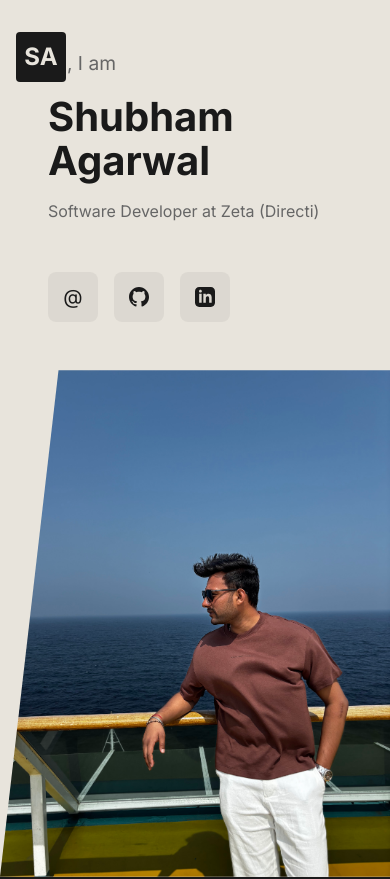
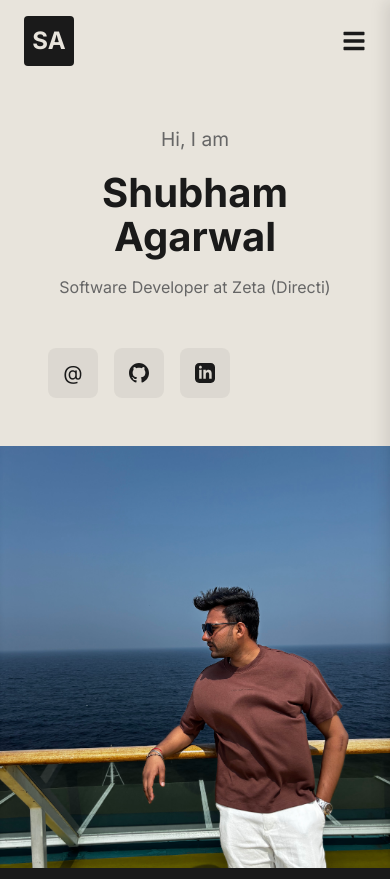
Before and after one commit to shubham-ag-2001/shubham-agarwal, a React (Vite) app: page / in a window 390 px wide. Shown: the top 879 px of the page. Built offline with nearby package versions, Linux system fonts and the light colour scheme.

Commit message:
Responsiveness and resume addition on read more

```diff
--- a/src/components/AboutPreview.jsx
+++ b/src/components/AboutPreview.jsx
@@ -1,4 +1,5 @@
 import PropTypes from 'prop-types'
+import { personalInfo } from '../data/constants'
 import './AboutPreview.css'
 
 const AboutPreview = ({ title, description, onReadMore }) => {
@@ -25,10 +26,7 @@ AboutPreview.propTypes = {
 
 AboutPreview.defaultProps = {
     onReadMore: () => {
-        const aboutSection = document.getElementById('about')
-        if (aboutSection) {
-            aboutSection.scrollIntoView({ behavior: 'smooth' })
-        }
+        window.open(personalInfo.resume, '_blank', 'noopener,noreferrer')
     }
 }
 
--- a/src/components/Header.css
+++ b/src/components/Header.css
@@ -6,14 +6,16 @@
     right: 0;
     z-index: 1000;
     background: transparent;
-    padding: var(--spacing-md) 0;
-    transition: background 0.3s ease;
+    padding: 1rem 0;
+    /* Adjusted padding */
+    transition: all 0.3s ease;
 }
 
 .header.scrolled {
-    background: rgba(232, 228, 220, 0.95);
+    background: rgba(255, 255, 255, 0.95);
     backdrop-filter: blur(10px);
     box-shadow: 0 2px 10px rgba(0, 0, 0, 0.05);
+    padding: 0.5rem 0;
 }
 
 .header-content {
@@ -22,7 +24,8 @@
     align-items: center;
     max-width: 1400px;
     margin: 0 auto;
-    padding: 0 var(--spacing-md);
+    padding: 0 2rem;
+    position: relative;
 }
 
 .logo {
@@ -32,6 +35,8 @@
     display: flex;
     align-items: center;
     gap: 0.5rem;
+    z-index: 1001;
+    /* Above mobile menu */
 }
 
 .logo-icon {
@@ -52,9 +57,10 @@
     transform: rotate(5deg) scale(1.05);
 }
 
+/* Desktop Navigation */
 .nav {
     display: flex;
-    gap: var(--spacing-lg);
+    gap: 3rem;
     align-items: center;
 }
 
@@ -64,6 +70,7 @@
     color: var(--text-primary);
     position: relative;
     padding: 0.5rem 0;
+    cursor: pointer;
 }
 
 .nav a::after {
@@ -82,20 +89,80 @@
 }
 
 .contact-btn {
-    color: var(--bg-light);
-    padding: 0.75rem 1.5rem;
+    background: var(--text-primary);
+    color: #fff !important;
+    /* Ensure readable text */
+    padding: 0.75rem 1.5rem !important;
+    /* Override default padding if link styles clash */
     border-radius: 50px;
     font-weight: 600;
     transition: all 0.3s ease;
 }
 
-/* Responsive */
+.contact-btn:hover {
+    background: var(--accent);
+    transform: translateY(-2px);
+    box-shadow: 0 4px 12px rgba(0, 0, 0, 0.15);
+}
+
+.contact-btn::after {
+    display: none !important;
+    /* No underline for button */
+}
+
+/* Mobile Toggle */
+.mobile-toggle {
+    display: none;
+    font-size: 1.5rem;
+    color: var(--text-primary);
+    cursor: pointer;
+    z-index: 1001;
+}
+
+/* Responsive Styles */
 @media (max-width: 768px) {
+    .header {
+        padding: 1rem 0;
+    }
+
     .header-content {
-        padding: 0 var(--spacing-sm);
+        padding: 0 1.5rem;
+    }
+
+    .mobile-toggle {
+        display: block;
     }
 
     .nav {
-        display: none;
+        position: fixed;
+        top: 0;
+        right: -100%;
+        width: 100%;
+        height: 100vh;
+        background: rgba(255, 255, 255, 0.98);
+        flex-direction: column;
+        /* Stack items vertically */
+        justify-content: center;
+        align-items: center;
+        transition: right 0.4s cubic-bezier(0.4, 0, 0.2, 1);
+        /* Smooth slide */
+        box-shadow: -5px 0 15px rgba(0, 0, 0, 0.1);
+        z-index: 1000;
+    }
+
+    .nav.active {
+        right: 0;
+    }
+
+    .nav a {
+        font-size: 1.5rem;
+        margin: 1.5rem 0;
+        font-weight: 600;
+    }
+
+    .contact-btn {
+        margin-top: 1rem;
+        padding: 1rem 2.5rem !important;
+        font-size: 1.2rem !important;
     }
 }
--- a/src/components/Header.jsx
+++ b/src/components/Header.jsx
@@ -1,8 +1,11 @@
 import { useState, useEffect } from 'react'
+import { FaBars, FaTimes } from 'react-icons/fa'
+import { personalInfo } from '../data/constants'
 import './Header.css'
 
 const Header = () => {
     const [scrolled, setScrolled] = useState(false)
+    const [isMenuOpen, setIsMenuOpen] = useState(false)
 
     useEffect(() => {
         const handleScroll = () => {
@@ -12,12 +15,35 @@ const Header = () => {
         return () => window.removeEventListener('scroll', handleScroll)
     }, [])
 
+    // Close menu when resizing to desktop
+    useEffect(() => {
+        const handleResize = () => {
+            if (window.innerWidth > 768 && isMenuOpen) {
+                setIsMenuOpen(false)
+            }
+        }
+        window.addEventListener('resize', handleResize)
+        return () => window.removeEventListener('resize', handleResize)
+    }, [isMenuOpen])
+
     const scrollToSection = (e, sectionId) => {
         e.preventDefault()
+        setIsMenuOpen(false)
         const element = document.getElementById(sectionId)
         if (element) {
-            element.scrollIntoView({ behavior: 'smooth' })
+            const headerOffset = 80
+            const elementPosition = element.getBoundingClientRect().top
+            const offsetPosition = elementPosition + window.pageYOffset - headerOffset
+
+            window.scrollTo({
+                top: offsetPosition,
+                behavior: 'smooth'
+            })
         }
+    }
+
+    const toggleMenu = () => {
+        setIsMenuOpen(!isMenuOpen)
     }
 
     return (
@@ -26,19 +52,26 @@ const Header = () => {
                 <div className="logo">
                     <div className="logo-icon">SA</div>
                 </div>
-                <nav className="nav">
+
+                <div className="mobile-toggle" onClick={toggleMenu}>
+                    {isMenuOpen ? <FaTimes /> : <FaBars />}
+                </div>
+
+                <nav className={`nav ${isMenuOpen ? 'active' : ''}`}>
                     <a href="#home" onClick={(e) => scrollToSection(e, 'home')}>
                         About me
                     </a>
                     <a href="#skills" onClick={(e) => scrollToSection(e, 'skills')}>
                         Skills
                     </a>
-                    <a target='_blank' href="https://drive.google.com/file/d/19dgOi6wRuiFHH3eHbbcYqhAv0BHXURik/view">
+                    <a
+                        target='_blank'
+                        href={personalInfo.resume}
+                        rel="noopener noreferrer"
+                        onClick={() => setIsMenuOpen(false)}
+                    >
                         Resume
                     </a>
-                    {/* <a href="#portfolio" onClick={(e) => scrollToSection(e, 'portfolio')}>
-                        Portfolio
-                    </a> */}
                     <a
                         href="#contact"
                         onClick={(e) => scrollToSection(e, 'contact')}
--- a/src/components/Hero.css
+++ b/src/components/Hero.css
@@ -82,23 +82,29 @@
 @media (max-width: 1024px) {
     .hero-section {
         grid-template-columns: 1fr;
+        padding-top: 60px;
+        /* Header height offset */
     }
 
     .hero-left {
         clip-path: none;
-    }
-
-    .hero-left {
         padding: var(--spacing-lg);
+        padding-top: var(--spacing-xl);
+        /* Extra padding for breathing room */
     }
 
     .hero-content {
         margin: 0 auto;
         padding: 0;
+        text-align: center;
+        /* Center align on mobile */
     }
 
     .hero-right {
-        min-height: 60vh;
+        min-height: 50vh;
+        width: 100%;
+        clip-path: none;
+        /* simple rectangle on mobile */
     }
 }
 
--- a/src/data/constants.js
+++ b/src/data/constants.js
@@ -4,7 +4,8 @@ export const personalInfo = {
     tagline: 'Software Developer at Zeta (Directi)',
     email: 'shubhamagarwal23456@gmail.com',
     github: 'https://github.com/shubham-ag-2001',
-    linkedin: 'https://www.linkedin.com/in/shubham-agarwal-64b03b201/'
+    linkedin: 'https://www.linkedin.com/in/shubham-agarwal-64b03b201/',
+    resume: 'https://drive.google.com/file/d/19dgOi6wRuiFHH3eHbbcYqhAv0BHXURik/view'
 }
 
 // About Preview Content
```
